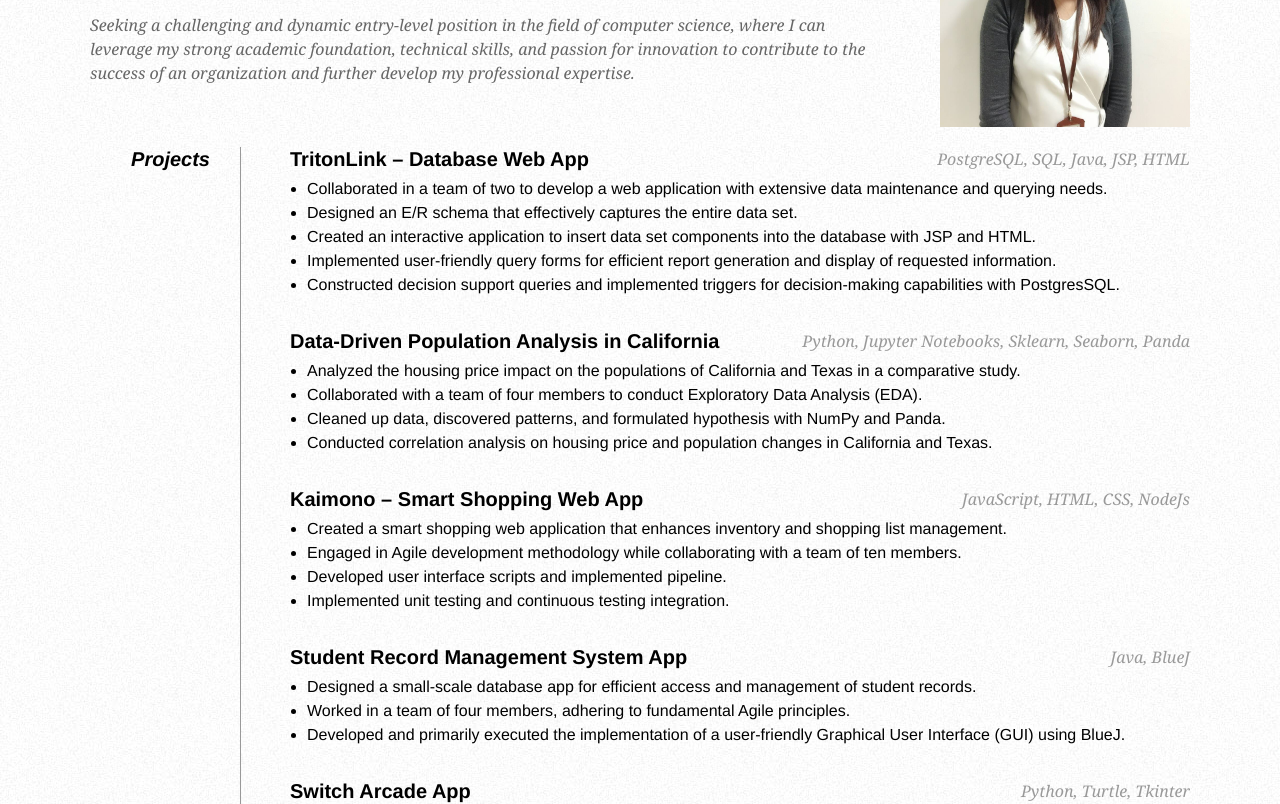
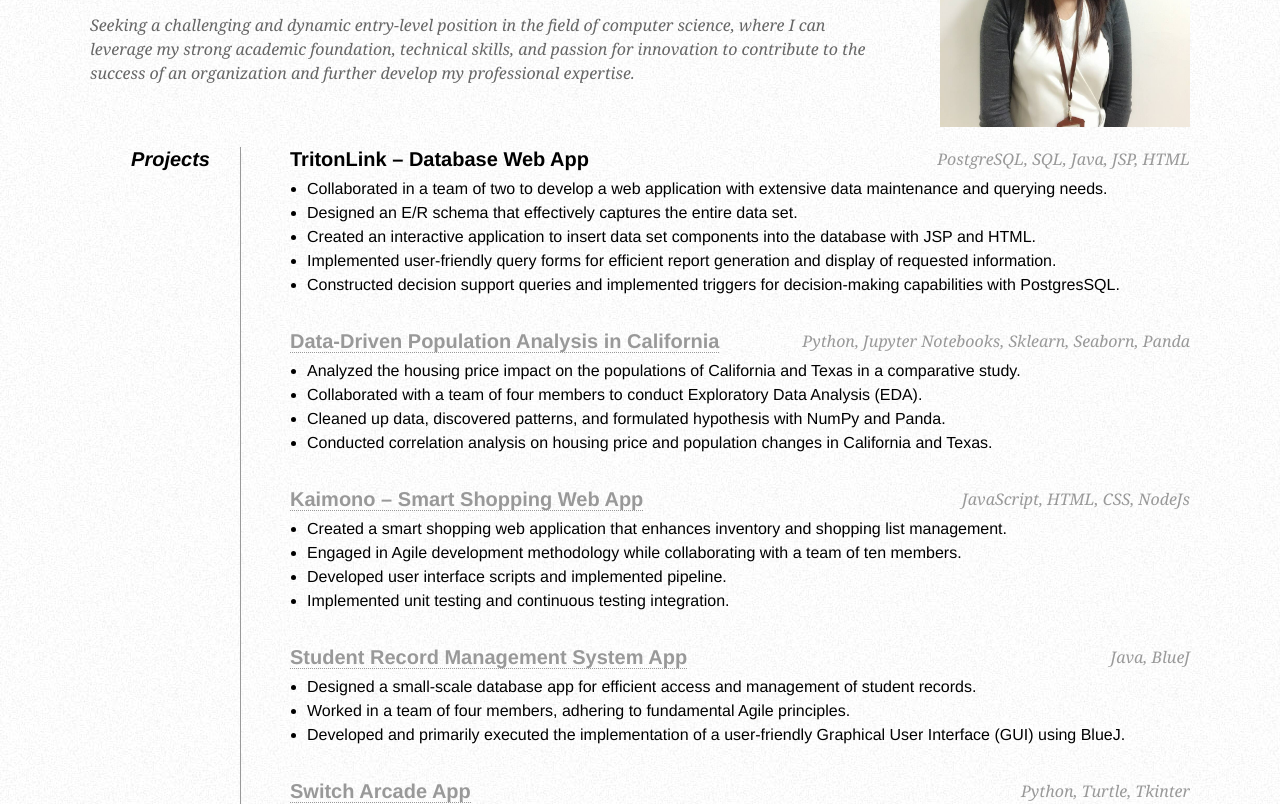
Before and after one commit to ahvuong/portfolio, a plain HTML site: page index.html in a window 1280 px wide. Shown: the part 148-952 px from the top of the page. Drawn offline with Linux system fonts and the light colour scheme.

Commit message:
Add ref link

```diff
--- a/index.html
+++ b/index.html
@@ -140,7 +140,7 @@
                     <li>Constructed decision support queries and implemented triggers for decision-making capabilities with PostgresSQL.</li>
                 </ul>
 
-                <h2>Data-Driven Population Analysis in California <span>Python, Jupyter Notebooks, Sklearn, Seaborn, Panda</span></h2>
+                <h2><a href="https://github.com/ahvuong/Data-Driven-Population-Analysis-in-California/blob/master/FinalProjectGroup_Sp23_AAA-H.ipynb">Data-Driven Population Analysis in California</a> <span>Python, Jupyter Notebooks, Sklearn, Seaborn, Panda</span></h2>
                 <ul>
                     <li>Analyzed the housing price impact on the populations of California and Texas in a comparative study.</li>
                     <li>Collaborated with a team of four members to conduct Exploratory Data Analysis (EDA).</li>
@@ -148,7 +148,7 @@
                     <li>Conducted correlation analysis on housing price and population changes in California and Texas.</li>
                 </ul>
 
-                <h2>Kaimono – Smart Shopping Web App <span>JavaScript, HTML, CSS, NodeJs</span></h2>
+                <h2><a href="https://cse110-fa22-group22.github.io/cse110-fa22-group22/source/html/home.html">Kaimono – Smart Shopping Web App</a> <span>JavaScript, HTML, CSS, NodeJs</span></h2>
                 <ul>
                     <li>Created a smart shopping web application that enhances inventory and shopping list management.</li>
                     <li>Engaged in Agile development methodology while collaborating with a team of ten members. </li>
@@ -156,14 +156,14 @@
                     <li>Implemented unit testing and continuous testing integration.</li>
                 </ul>
 
-                <h2>Student Record Management System App <span>Java, BlueJ</span></h2>
+                <h2><a href="https://youtu.be/yiijX7eUbU4">Student Record Management System App</a> <span>Java, BlueJ</span></h2>
                 <ul>
                     <li>Designed a small-scale database app for efficient access and management of student records.</li>
                     <li>Worked in a team of four members, adhering to fundamental Agile principles.</li>
                     <li>Developed and primarily executed the implementation of a user-friendly Graphical User Interface (GUI) using BlueJ.</li>
                 </ul>
 
-                <h2>Switch Arcade App <span>Python, Turtle, Tkinter</span></h2>
+                <h2><a href="https://youtu.be/SRjhR7N2S8I">Switch Arcade App</a> <span>Python, Turtle, Tkinter</span></h2>
                 <ul>
                     <li>Designed a Python-based Switch Arcade Game in a team of five members.</li>
                     <li>Built six mini arcade games with distinct features and gameplay mechanics.</li>
```
